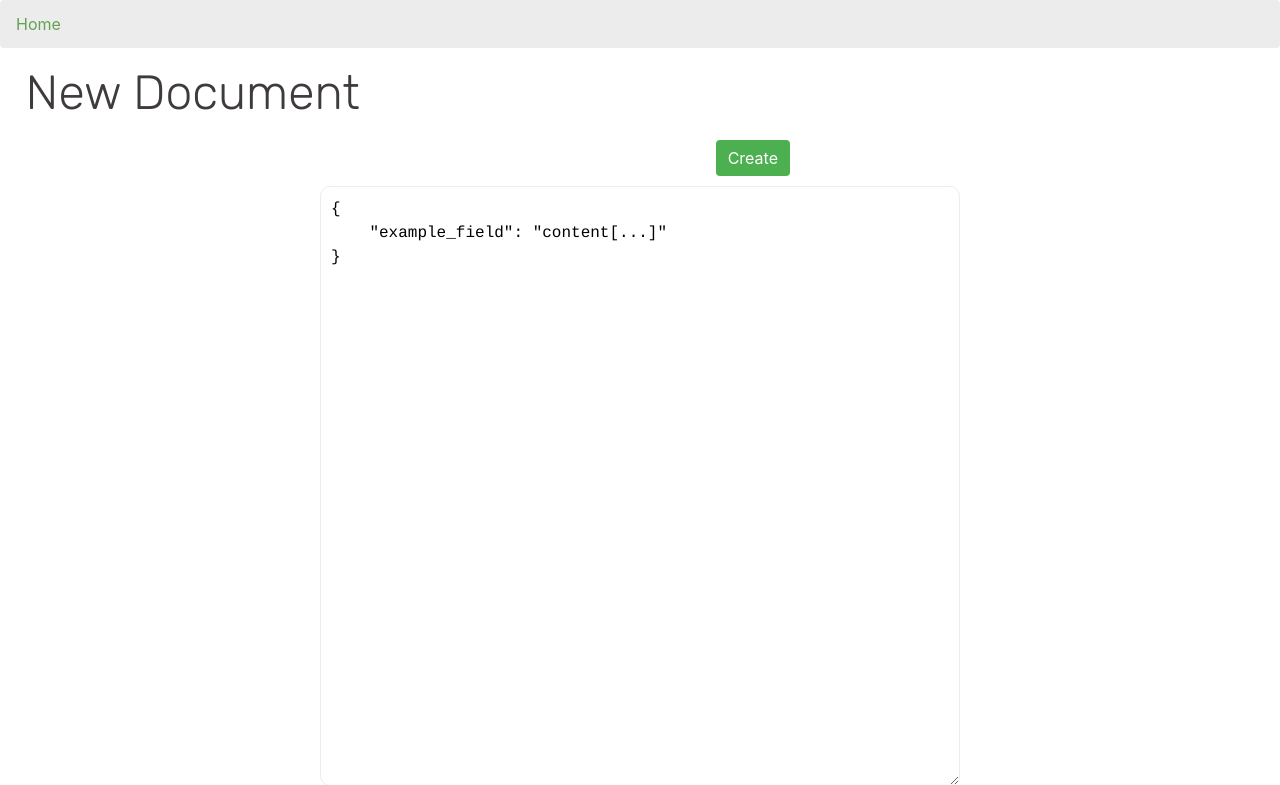
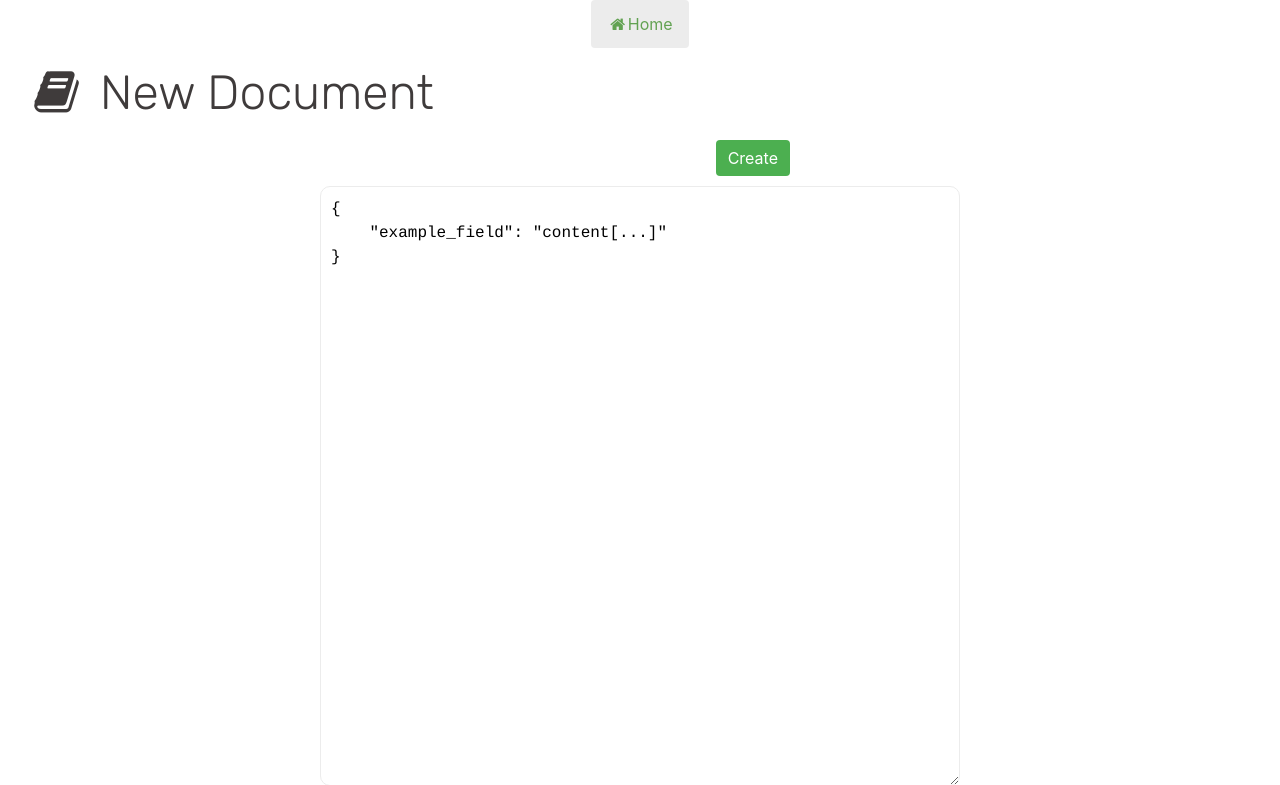
Before and after one commit to 24eme/MongoPassion, a PHP site: page /index.php?action=createDocument in a window 1280 px wide. Shown: the top 785 px of the page. Run offline with PHP 8.4, Linux system fonts and the light colour scheme; data that the repository does not hold is empty.

Commit message:
Centre le file ariane sur toute les pages et quelques réorganisations

```diff
--- a/view/createDocument.php
+++ b/view/createDocument.php
@@ -8,6 +8,7 @@
 	<link href="public/css/createDocument.css" rel="stylesheet" type="text/css">
 	<link href="public/css/titre.css" rel="stylesheet" type="text/css">
 	<link href="public/css/btn_return.css" rel="stylesheet" type="text/css">
+		<link rel="stylesheet" href="https://cdnjs.cloudflare.com/ajax/libs/font-awesome/4.7.0/css/font-awesome.min.css">
 </head>
 
 <body>
@@ -16,36 +17,35 @@
 
 
 	//Fil d'Ariane
-
-	echo '<nav>';
+echo "<nav class='nav justify-content-center'>";
 		echo '<ol class="breadcrumb">';
-			echo '<li class="breadcrumb-item"><a href="index.php?">Home</a></li>';
+			echo '<li class="breadcrumb-item"><a href="index.php?"><i class="fa fa-fw fa-home"></i>Home</a></li>';
 			if(isset($_GET['serve'])){
 				if($_GET['action']=='getServer'){
 					echo '<li class="breadcrumb-item active">'.$_GET['serve'].'</li>';
 				}
 				else{
-					echo '<li class="breadcrumb-item"><a href="index.php?action=getServer&serve='.$_GET['serve'].'">'.$_GET['serve'].'</a></li>';
+					echo '<li class="breadcrumb-item"><a href="index.php?action=getServer&serve='.$_GET['serve'].'"><i class="fa fa-fw fa-desktop"></i>'.$_GET['serve'].'</a></li>';
 				}
 			}
 			if(isset($_GET['db'])){
 				if($_GET['action']=='getDb'){
-					echo '<li class="breadcrumb-item active">'.$_GET['db'].'</li>';
+					echo '<li class="breadcrumb-item active"><i class="fa fa-fw fa-database"></i>'.$_GET['db'].'</li>';
 				}
 				else{
-					echo '<li class="breadcrumb-item"><a href="index.php?action=getDb&serve='.$_GET['serve'].'&db='.$_GET['db'].'">'.$_GET['db'].'</a></li>';
+					echo '<li class="breadcrumb-item"><a href="index.php?action=getDb&serve='.$_GET['serve'].'&db='.$_GET['db'].'"><i class="fa fa-fw fa-database"></i>'.$_GET['db'].'</a></li>';
 				}
 			}
 			if(isset($_GET['coll'])){
 				if($_GET['action']=='getCollection' or $_GET['action']=='getCollection_search'){
-					echo '<li class="breadcrumb-item active">'.$_GET['coll'].'</li>';
+					echo '<li class="breadcrumb-item active"><i class="fa fa-fw fa-server"></i>'.$_GET['coll'].'</li>';
 				}
 				else{
-					echo '<li class="breadcrumb-item"><a href="index.php?action=getCollection&serve='.$_GET['serve'].'&db='.$_GET['db'].'&coll='.$_GET['coll'].'">'.$_GET['coll'].'</a></li>';
+					echo '<li class="breadcrumb-item"><a href="index.php?action=getCollection&serve='.$_GET['serve'].'&db='.$_GET['db'].'&coll='.$_GET['coll'].'"><i class="fa fa-fw fa-server"></i>'.$_GET['coll'].'</a></li>';
 				}
 			}
 			if(isset($_GET['doc'])){
-				echo '<li class="breadcrumb-item active">'.$_GET['doc'].'</li>';
+				echo '<li class="breadcrumb-item active"><i class="icon-book"></i>'.$_GET['doc'].'</li>';
 			}
 		echo '</ol>';
 	echo '</nav>';
@@ -65,7 +65,7 @@
 // echo '</form>';
 // echo '</span>';
 
-echo '<h1 class = "title">New Document</h1>';
+echo '<h1 class = "title"><i class="fa fa-fw fa-book"></i> New Document</h1>';
 ?>
 
 <div id="main">
--- a/view/editCollection.php
+++ b/view/editCollection.php
@@ -16,7 +16,7 @@
 
 	//Fil d'Ariane
 
-	echo '<nav>';
+	echo "<nav class='nav justify-content-center'>";
 		echo '<ol class="breadcrumb">';
 			echo '<li class="breadcrumb-item"><a href="index.php?"><i class="fa fa-fw fa-home"></i>Home</a></li>';
 			if(isset($_GET['serve'])){
--- a/view/editDocument.php
+++ b/view/editDocument.php
@@ -17,7 +17,7 @@
 
 	//Fil d'Ariane
 
-	echo '<nav>';
+	echo "<nav class='nav justify-content-center'>";
 		echo '<ol class="breadcrumb">';
 			echo '<li class="breadcrumb-item"><a href="index.php?"><i class="fa fa-fw fa-home"></i>Home</a></li>';
 			if(isset($_GET['serve'])){
--- a/view/getCollection.php
+++ b/view/getCollection.php
@@ -52,7 +52,7 @@ $(document).ready(function(){
 
 	//Fil d'Ariane
 
-	echo '<nav>';
+	echo "<nav class='nav justify-content-center'>";
 		echo '<ol class="breadcrumb">';
 			echo '<li class="breadcrumb-item"><a href="index.php?"><i class="fa fa-fw fa-home"></i>Home</a></li>';
 			if(isset($_GET['serve'])){
@@ -111,7 +111,7 @@ if(isset($_POST['recherche_id']) and isset($_POST['recherche_g'])){
 	echo "</h1>";
 }
 else{
-	echo "<h1 class='title'><i class='fa fa-fw fa-book'></i>".$_GET['coll']."</h1>";
+	echo "<h1 class='title'><i class='fa fa-fw fa-server'></i>".$_GET['coll']."</h1>";
 }
 echo '<h2 class="subtitle">Documents '.(1+(($page-1)*$bypage)).'-';
 if(($page*$bypage)<$nbDocs){echo $page*$bypage;}
--- a/view/getCollection_search.php
+++ b/view/getCollection_search.php
@@ -73,7 +73,7 @@ $(document).ready(function(){
 
 	//Fil d'Ariane
 
-	echo '<nav>';
+	echo "<nav class='nav justify-content-center'>";
 		echo '<ol class="breadcrumb">';
 			echo '<li class="breadcrumb-item"><a href="index.php?"><i class="fa fa-fw fa-home"></i>Home</a></li>';
 			if(isset($_GET['serve'])){
--- a/view/getDb.php
+++ b/view/getDb.php
@@ -20,7 +20,7 @@
 
 	//Fil d'Ariane
 
-	echo '<nav>';
+	echo "<nav class='nav justify-content-center'>";
 		echo '<ol class="breadcrumb">';
 			echo '<li class="breadcrumb-item"><a href="index.php?"><i class="fa fa-fw fa-home"></i>Home</a></li>';
 			if(isset($_GET['serve'])){
--- a/view/getServer.php
+++ b/view/getServer.php
@@ -12,11 +12,12 @@
 
 <body style="background-color:#FFFFFF;">
 
+
 <?php
 
 	//Fil d'Ariane
 
-	echo '<nav>';
+	echo "<nav class='nav justify-content-center'>";
 		echo '<ol class="breadcrumb">';
 			echo '<li class="breadcrumb-item"><a href="index.php?"><i class="fa fa-fw fa-home"></i>Home</a></li>';
 			if(isset($_GET['serve'])){
@@ -48,6 +49,7 @@
 			}
 		echo '</ol>';
 	echo '</nav>';
+
 // echo '<span>';
 // echo '<form method="post" action="index.php?action=thread">';
 // echo '<input type="hidden" name="action_thread" value="'.$_GET['action'].'"></input>';
--- a/view/viewDocument.php
+++ b/view/viewDocument.php
@@ -1,7 +1,7 @@
 <!doctype html>
 <html lang="fr">
 <head>
-	<?php echo '<title>View '.$_GET['doc'].'</title>'; ?>
+	<?php echo '<title>View'.$_GET['doc'].'</title>'; ?>
 	<meta charset="UTF-8">
 	<link rel="stylesheet" href="https://cdnjs.cloudflare.com/ajax/libs/font-awesome/4.7.0/css/font-awesome.min.css">
 	<link rel="stylesheet" href="https://stackpath.bootstrapcdn.com/bootstrap/4.4.1/css/bootstrap.min.css" integrity="sha384-Vkoo8x4CGsO3+Hhxv8T/Q5PaXtkKtu6ug5TOeNV6gBiFeWPGFN9MuhOf23Q9Ifjh" crossorigin="anonymous">
@@ -17,7 +17,7 @@
 
 	//Fil d'Ariane
 
-	echo '<nav>';
+	echo "<nav class='nav justify-content-center'>";
 		echo '<ol class="breadcrumb">';
 			echo '<li class="breadcrumb-item"><a href="index.php?"><i class="fa fa-fw fa-home"></i>Home</a></li>';
 			if(isset($_GET['serve'])){
```
